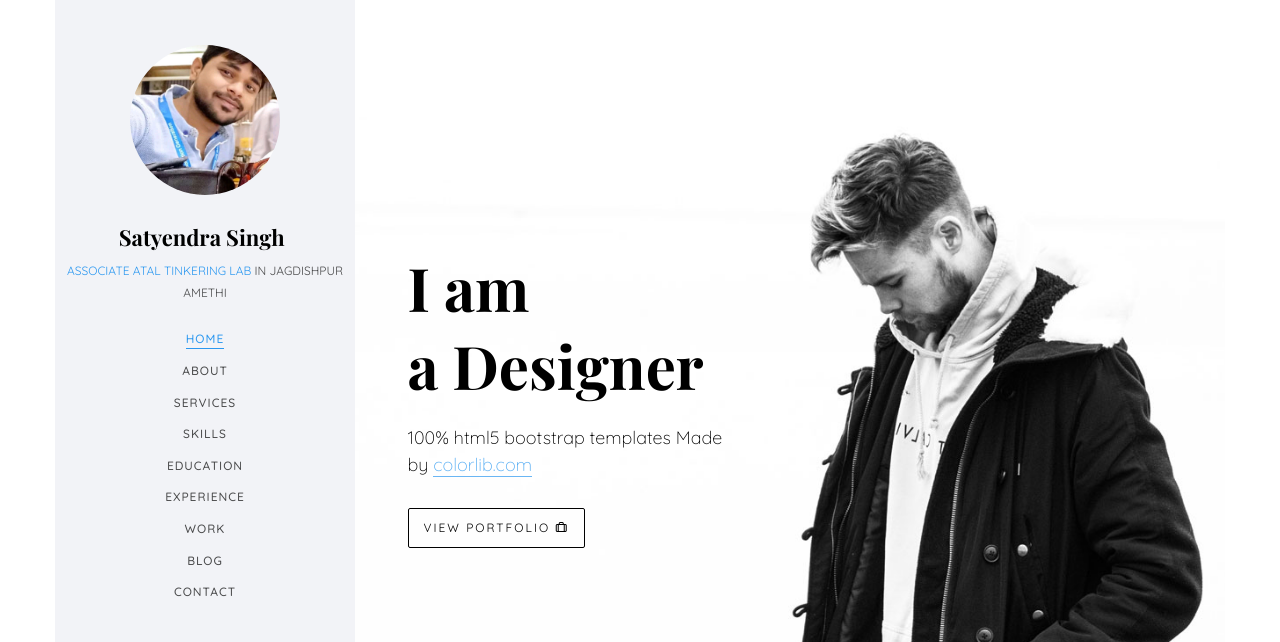
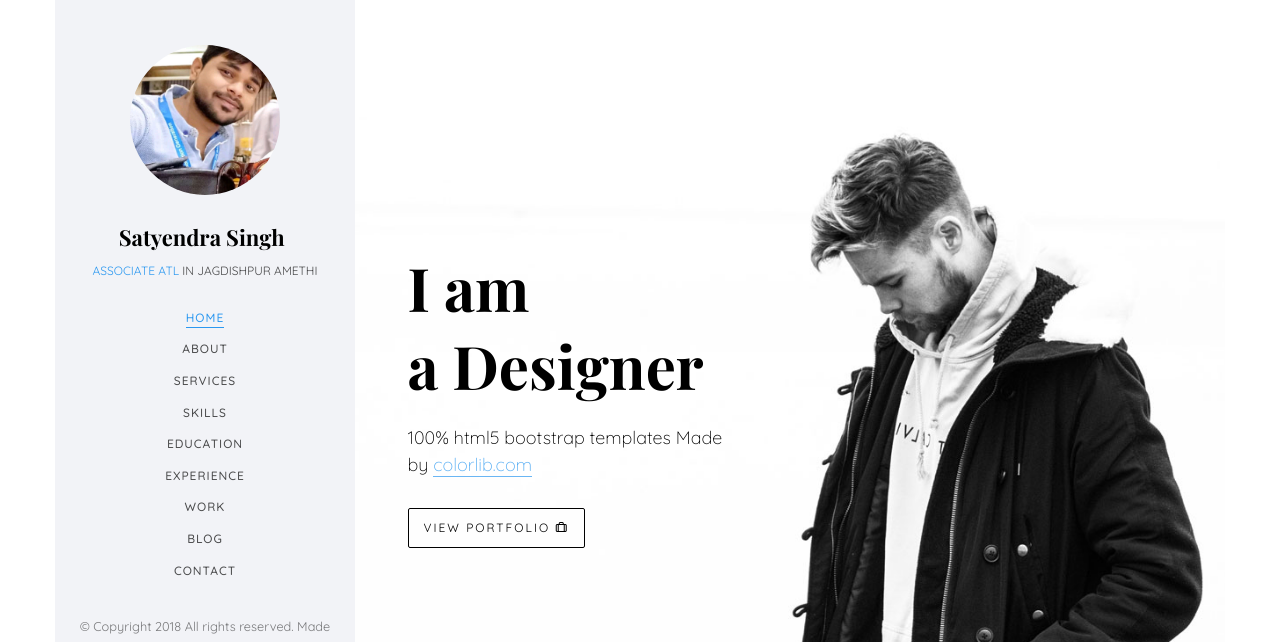
Before and after one commit to satyendra1998/satyendra1998.github.io, a plain HTML site: page index.html in a window 1280 px wide. Shown: the top 642 px of the page. Drawn offline with nearby package versions, Linux system fonts and the light colour scheme; files whose address does not match are found by name; a web font is replaced by a local one.

Commit message:
Update index.html

```diff
--- a/index.html
+++ b/index.html
@@ -58,7 +58,7 @@
 			<div class="text-center">
 				<div class="author-img" style="background-image: url(images/about1.jpeg);"></div>
 				<h1 id="colorlib-logo"><a href="index.html">Satyendra Singh</a></h1>
-				<span class="position"><a href="#">Associate ATAL TINKERING LAB</a> in Jagdishpur Amethi</span>
+				<span class="position"><a href="#">Associate ATL</a> in Jagdishpur Amethi</span>
 			</div>
 			<nav id="colorlib-main-menu" role="navigation" class="navbar">
 				<div id="navbar" class="collapse">
```
